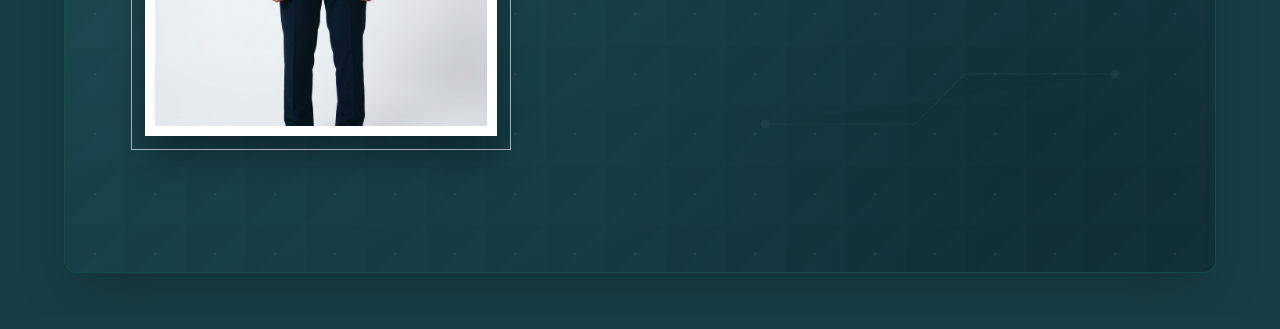
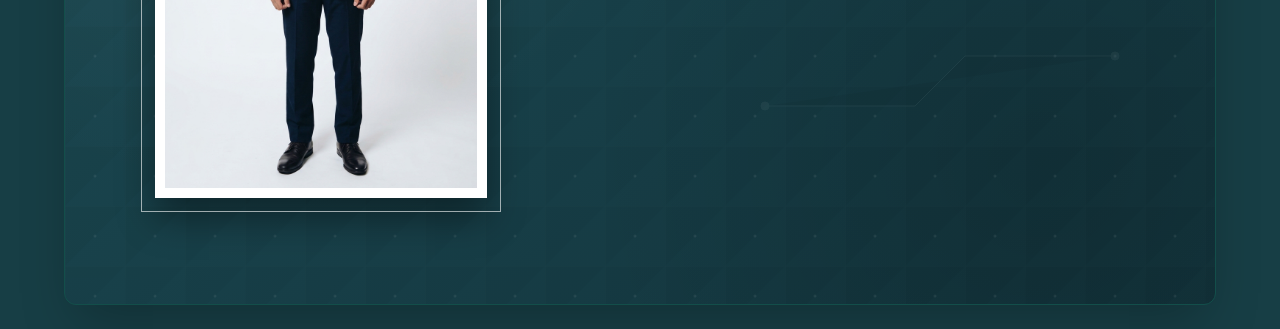
Before and after one commit to pinlacmarcial1-bot/marcialpinlac, a plain HTML site: page index.html in a window 1280 px wide. Shown: the part 485-814 px from the top of the page. Drawn offline with nearby package versions, Linux system fonts and the light colour scheme.

Commit message:
Update index.html

```diff
--- a/index.html
+++ b/index.html
@@ -97,7 +97,7 @@
         </a>
     </nav>
 
-    <main class="tech-bg w-full max-w-6xl min-h-[650px] rounded-xl shadow-2xl border border-teal-900 relative">
+    <main class="tech-bg w-full max-w-6xl min-h-[700px] rounded-xl shadow-2xl border border-teal-900 relative flex items-center">
 
         <!-- Background Pattern -->
         <svg class="circuit-overlay" xmlns="http://www.w3.org/2000/svg">
@@ -128,14 +128,14 @@
         </svg>
 
         <!-- Main Layout -->
-        <div class="relative z-10 grid grid-cols-1 md:grid-cols-12 items-center h-full gap-10 p-12">
+        <div class="relative z-10 grid grid-cols-1 md:grid-cols-12 items-center w-full gap-10 p-10 md:p-12">
 
             <!-- Photo -->
             <div class="md:col-span-5 flex justify-center photo-container">
-                <div class="photo-frame-wrapper w-full max-w-[380px]">
+                <div class="photo-frame-wrapper w-full max-w-[360px]">
                     <div class="photo-inner-box">
-                        <div class="h-[430px] overflow-hidden">
-                            <img src="Gemini_Generated_Image_99u09l99u09l99u0.jpeg" alt="Pinlac, Marcial Jr C." class="w-full h-full object-cover object-top" onerror="this.src='https://placehold.co/400x500/184149/ffffff?text=Marcial+Pinlac+Jr';">
+                        <div class="overflow-hidden">
+                            <img src="Gemini_Generated_Image_99u09l99u09l99u0.jpeg" alt="Pinlac, Marcial Jr C." class="w-full h-auto max-h-[560px] object-contain block" onerror="this.src='https://placehold.co/400x600/184149/ffffff?text=Marcial+Pinlac+Jr';">
                         </div>
                     </div>
                 </div>
```
